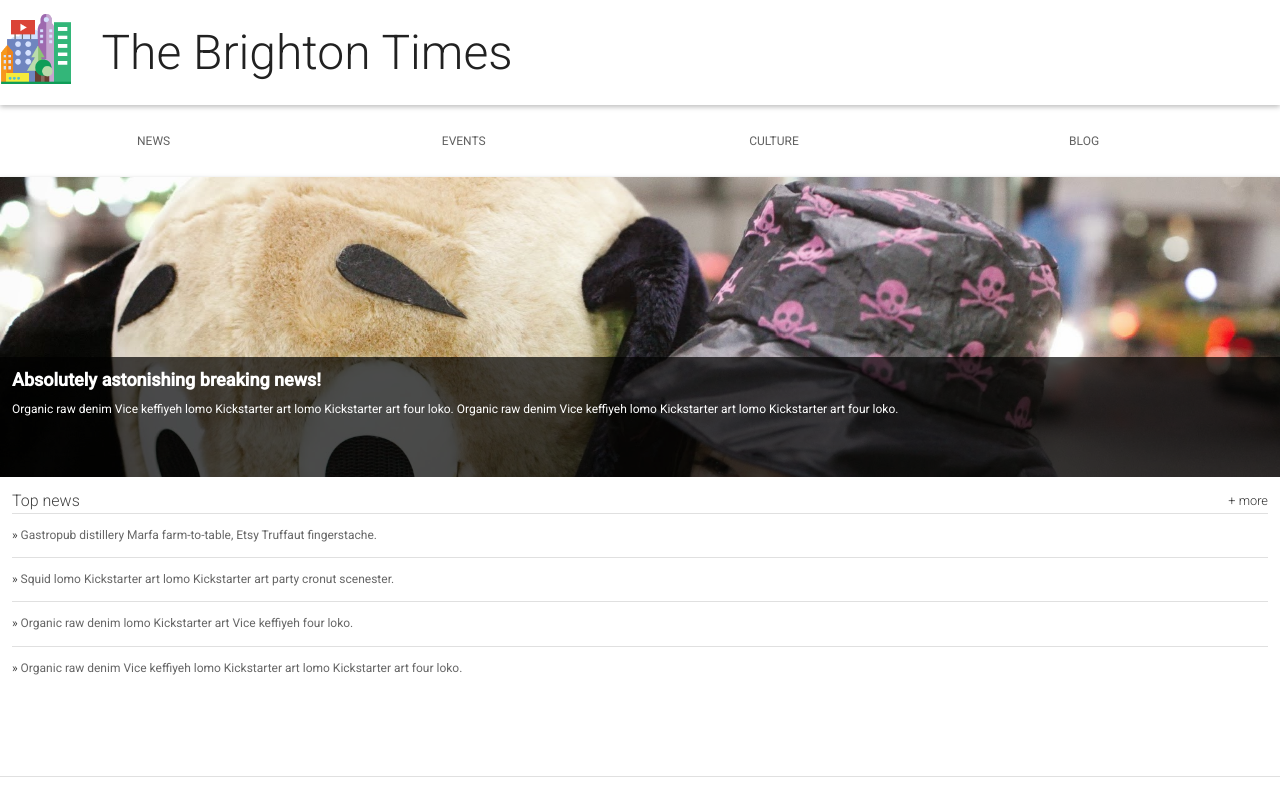
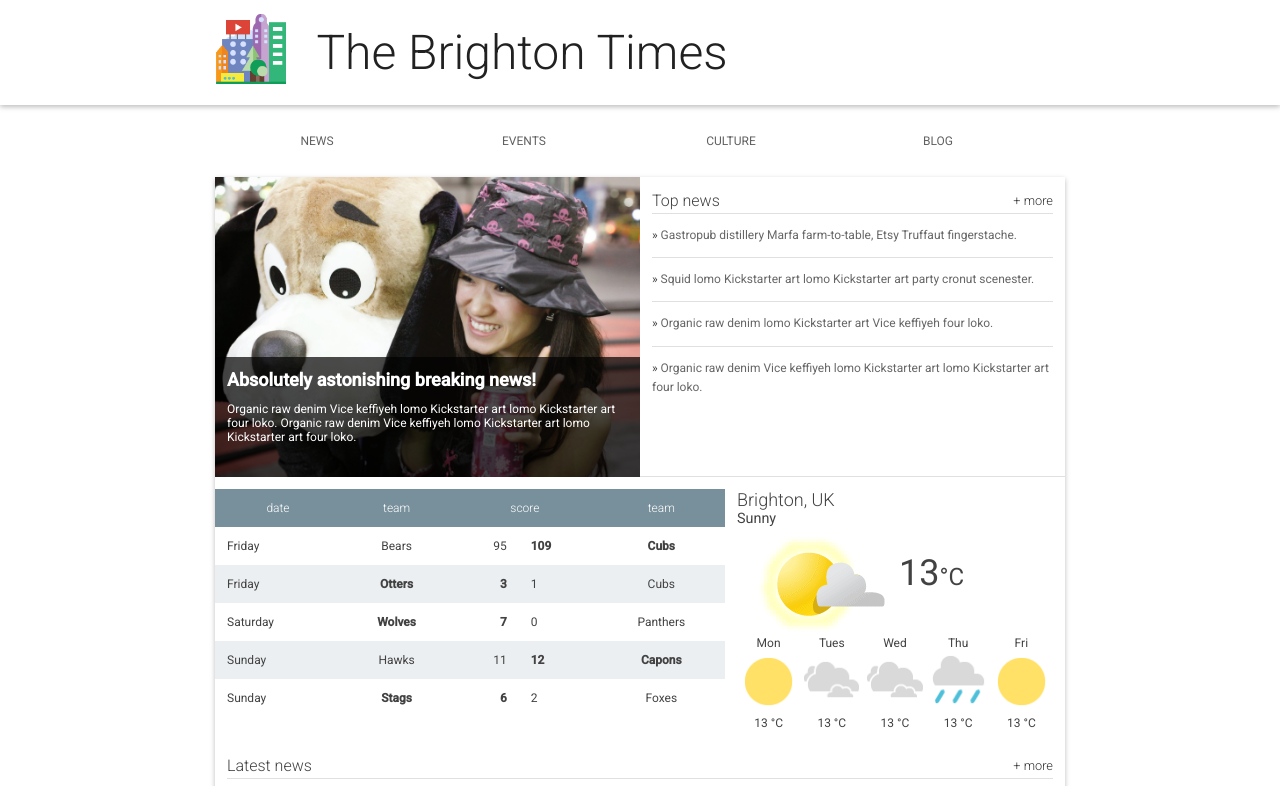
Before and after one commit to CarapiaAndre/praticingResponsive, a plain HTML site: page index.html in a window 1280 px wide. Shown: the top 786 px of the page. Drawn offline with Linux system fonts and the light colour scheme.

Commit message:
feat: Optimized responsiveness

```diff
--- a/index.html
+++ b/index.html
@@ -5,7 +5,8 @@
     <meta http-equiv="X-UA-Compatible" content="IE=edge">
     <title>Brighton Times</title>
     <link href="https://fonts.googleapis.com/css?family=Roboto:300,400,500" rel="stylesheet" type="text/css">
-    <link rel="stylesheet" type="text/css" href="main.css">
+    <link rel="stylesheet" href="main.css">
+    <link rel="stylesheet" href="responsive.css">
   </head>
   <body>
 
--- /dev/null
+++ b/responsive.css
@@ -0,0 +1,46 @@
+.content {
+  display: flex;
+  flex-wrap: wrap;
+}
+
+.hero, .top-news, .scores, .weather, .recent-news {
+  order: 10;
+}
+
+@media screen and (min-width: 550px) {
+
+  .hero {
+    order: 0;
+    width: 60%;
+  }
+
+  .weather {
+    order: 1;
+    width: 40%;
+  }
+}
+
+@media screen and (min-width: 700px) {
+  .hero {
+    width: 50%;
+  }
+  .top-news {
+    order: 1;
+    width: 50%;
+  }
+  .scores {
+    order: 2;
+    width: 60%;
+  }
+  .weather {
+    order: 3;
+  }
+}
+
+@media screen and (min-width: 850px) {
+  main, .header__inner, .nav, .content {
+    width: 850px;
+    margin-left: auto;
+    margin-right: auto;
+  }
+}
```
